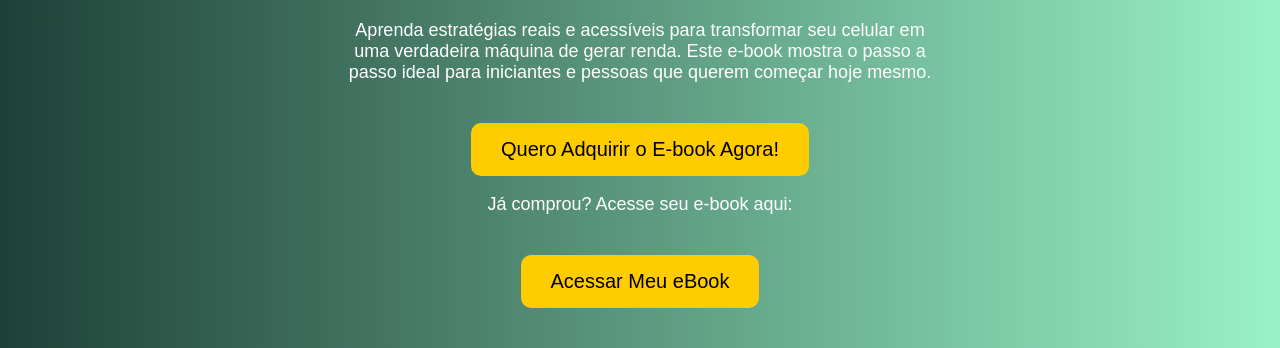
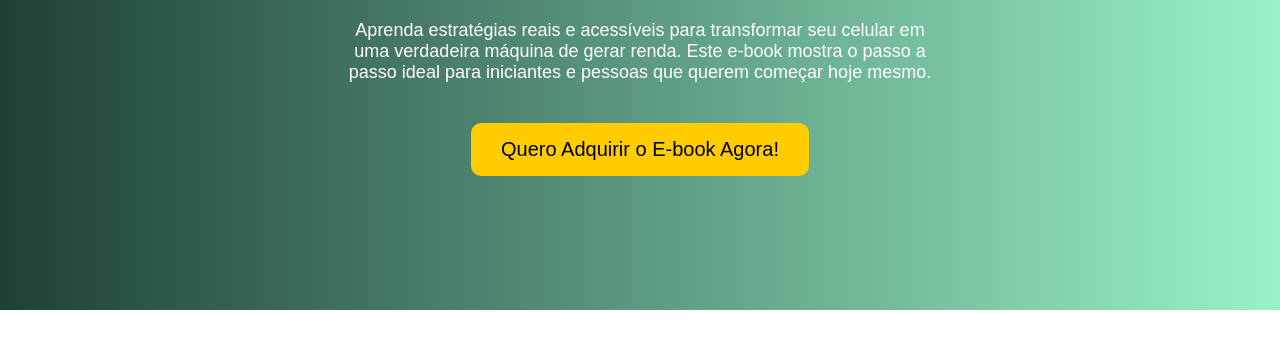
Before and after one commit to felipczx56/ganhe-dinheiro-celular898, a plain HTML site: page index.html in a window 1280 px wide. Shown: the part 490-838 px from the top of the page. After the commit the page ends 800 px from the top, so only its background shows below. Drawn offline with Linux system fonts and the light colour scheme.

Commit message:
Update index.html

```diff
--- a/index.html
+++ b/index.html
@@ -57,10 +57,3 @@
 
     <!-- Botão de compra -->
     <a class="btn" href="https://pay.kiwify.com.br/avrdOfu" target="_blank">Quero Adquirir o E-book Agora!</a>
-
-    <!-- Botão de acesso ao e-book após compra -->
-    <p>Já comprou? Acesse seu e-book aqui:</p>
-    <a class="btn" href="https://gamma.app/docs/Descubra-Como-Seu-Celular-Pode-Se-Tornar-Uma-Maquina-de-Fazer-Din-x2enoy1igztcj4w " target="_blank">Acessar Meu eBook</a>
-  </div>
-</body>
-</html>
```
